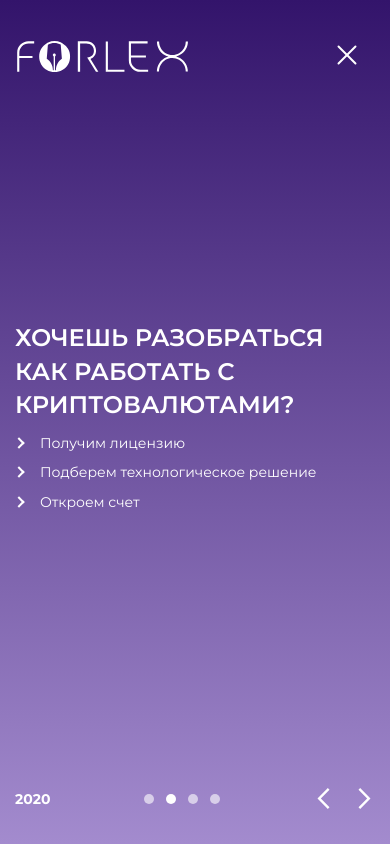
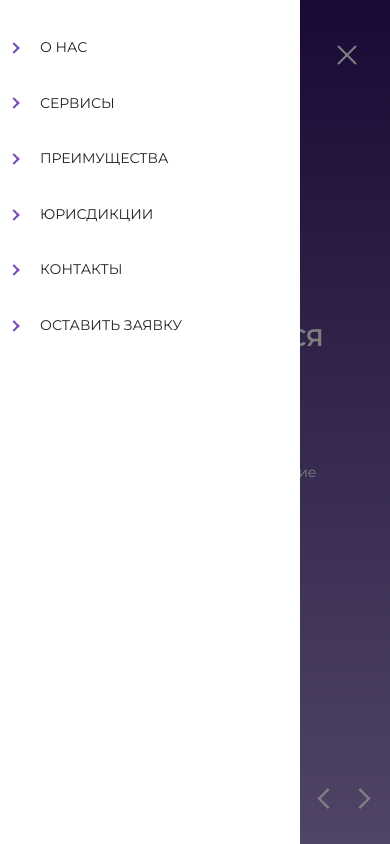
Before and after one commit to nth-alex/forlex, a website with bundled scripts: page index.html in a window 390 px wide. Both pictures are taken after a click on the button 347 px from the left and 57 px from the top of the page. Shown: the top 844 px of the page. Built offline with nearby package versions, Linux system fonts and the light colour scheme.

Commit message:
mobile menu added

```diff
--- a/index.html
+++ b/index.html
@@ -24,6 +24,30 @@
     <![endif]-->
 </head>
 <body class="home">
+<div class="mobile-menu-overlay"></div>
+<div class="mobile-menu">
+    <ul class="mobile-menu__nav">
+        <li>
+            <a href="#about" class="menu-item">О НАС</a>
+        </li>
+        <li>
+            <a href="#home-services" class="menu-item">СЕРВИСЫ</a>
+        </li>
+        <li>
+            <a href="#benefits" class="menu-item">ПРЕИМУЩЕСТВА</a>
+        </li>
+        <li>
+            <a href="#worldmap" class="menu-item">ЮРИСДИКЦИИ</a>
+        </li>
+        <li>
+            <a href="#footer" class="menu-item">КОНТАКТЫ</a>
+        </li>
+        <li>
+            <a href="#" class="menu-item">ОСТАВИТЬ ЗАЯВКУ</a>
+        </li>
+    </ul>
+</div>
+
 <header id="header">
     <div class="container">
         <div class="row align-items-center">
@@ -33,6 +57,7 @@
                         <use xlink:href="img/sprite.svg#logo"></use>
                     </svg>
                 </a>
+                <!-- remove this script in production-->
                 <script>
                     let logo = document.getElementsByClassName('logo');
                     logo[0].setAttribute('href', window.location.href);
--- a/js/main.js
+++ b/js/main.js
@@ -184,7 +184,16 @@ $(document).ready(function () {
     });
 
     $('.hamburger').on('click', function () {
-        $(this).toggleClass('is-active');
+        $('body').addClass('menu-active');
+        $(this).addClass('is-active');
+    });
+    $('.mobile-menu-overlay').on('click', function () {
+        $('body').removeClass('menu-active');
+        $('.hamburger').removeClass('is-active');
+    });
+    $('.menu-item').on('click', function () {
+        $('.hamburger').removeClass('is-active');
+        $('body').removeClass('menu-active');
     });
 
     // insert span inside button form hover effect
--- a/src/js/main.js
+++ b/src/js/main.js
@@ -24,7 +24,16 @@ $(document).ready(function () {
     });
 
     $('.hamburger').on('click', function () {
-        $(this).toggleClass('is-active');
+        $('body').addClass('menu-active');
+        $(this).addClass('is-active');
+    });
+    $('.mobile-menu-overlay').on('click', function () {
+        $('body').removeClass('menu-active');
+        $('.hamburger').removeClass('is-active');
+    });
+    $('.menu-item').on('click', function () {
+        $('.hamburger').removeClass('is-active');
+        $('body').removeClass('menu-active');
     });
 
     // insert span inside button form hover effect
--- /dev/null
+++ b/src/sass/inc/_mobile-menu.scss
@@ -0,0 +1,84 @@
+.menu-active {
+    overflow: hidden;
+}
+
+.menu-active .mobile-menu-overlay {
+    opacity: 1;
+    visibility: visible;
+}
+
+.menu-active .mobile-menu {
+    transform: translateX(0);
+}
+
+.mobile-menu-overlay {
+    z-index: 888;
+    position: fixed;
+    top: 0;
+    left: 0;
+    right: 0;
+    bottom: 0;
+    background: rgba(0, 0, 0, 0.5);
+    opacity: 0;
+    visibility: hidden;
+    transition: all 0.2s;
+}
+
+.mobile-menu {
+    width: 300px;
+    position: fixed;
+    top: 0;
+    left: 0;
+    height: 100vh;
+    z-index: 999;
+    transform: translateX(-100%);
+    transition: transform 0.2s;
+}
+
+.mobile-menu .language-chooser {
+    text-transform: uppercase;
+}
+
+.mobile-menu .language-chooser > li {
+    display: inline-block;
+    opacity: 0.8;
+}
+
+.mobile-menu .language-chooser > li.active {
+    opacity: 1;
+}
+
+.mobile-menu .language-chooser > li:first-child:after {
+    content: "|";
+    display: inline-block;
+    margin: 0 3px 0 5px;
+    opacity: 0.6;
+}
+
+.mobile-menu__nav {
+    background: #fff;
+    position: relative;
+    overflow: hidden;
+    overflow-y: auto;
+    height: 100%;
+    padding-top: 20px;
+}
+
+.mobile-menu__nav > li a {
+    display: block;
+    padding: 18px 20px 18px 40px;
+    color: #212121;
+    position: relative;
+
+    &:before {
+        content: '';
+        position: absolute;
+        top: calc(50% - 4px);
+        left: 10px;
+        width: 8px;
+        height: 8px;
+        border-bottom: 2px solid $cyan;
+        border-right: 2px solid $cyan;
+        transform: rotate(-45deg);
+    }
+}
--- a/src/sass/style.sass
+++ b/src/sass/style.sass
@@ -13,6 +13,7 @@
 @import inc/leaflet
 
 
+@import inc/mobile-menu
 @import inc/general
 @import inc/dropdowns
 @import inc/home-slider
```
Also changed, not shown: src/html/inc/header.html (+2 -1 lines), src/html/inc/mobile-menu.html (added, +23 -0 lines), inc/mobile-menu.css (added), style.css, 3 other files.
